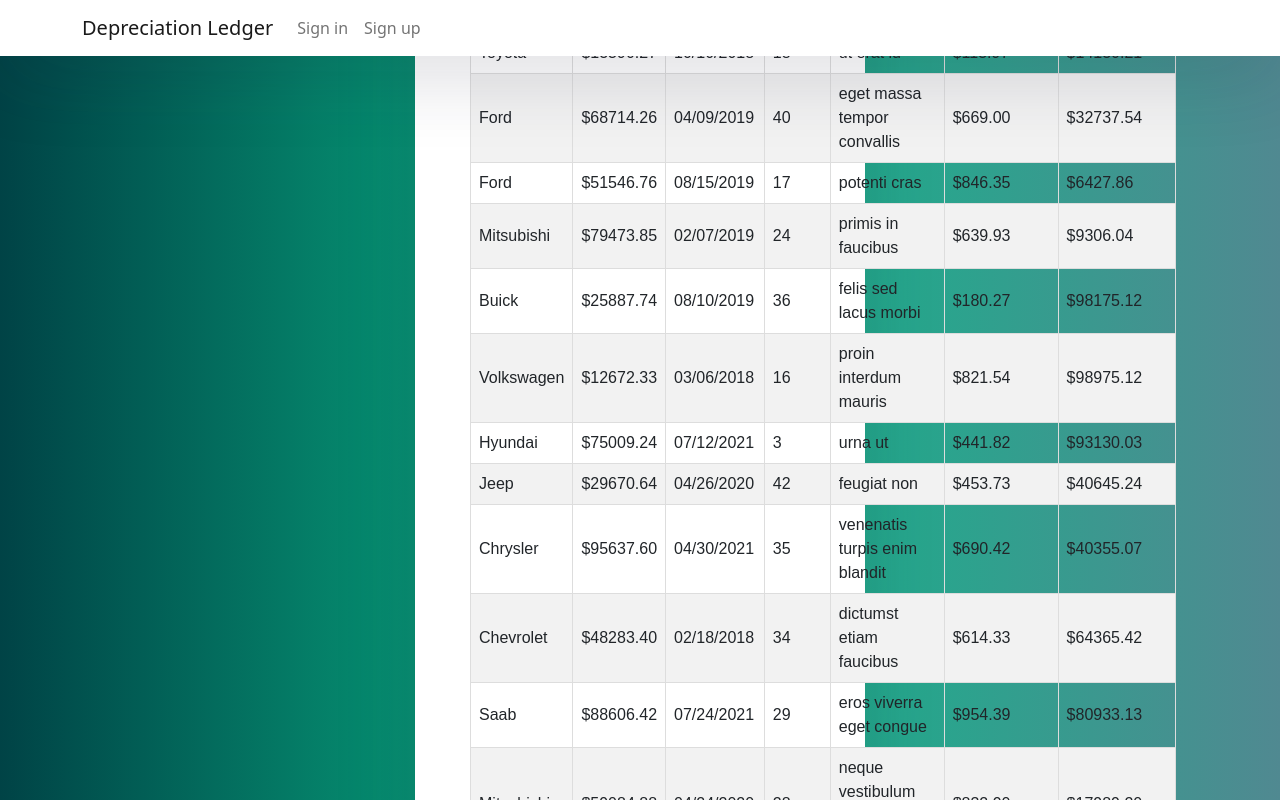
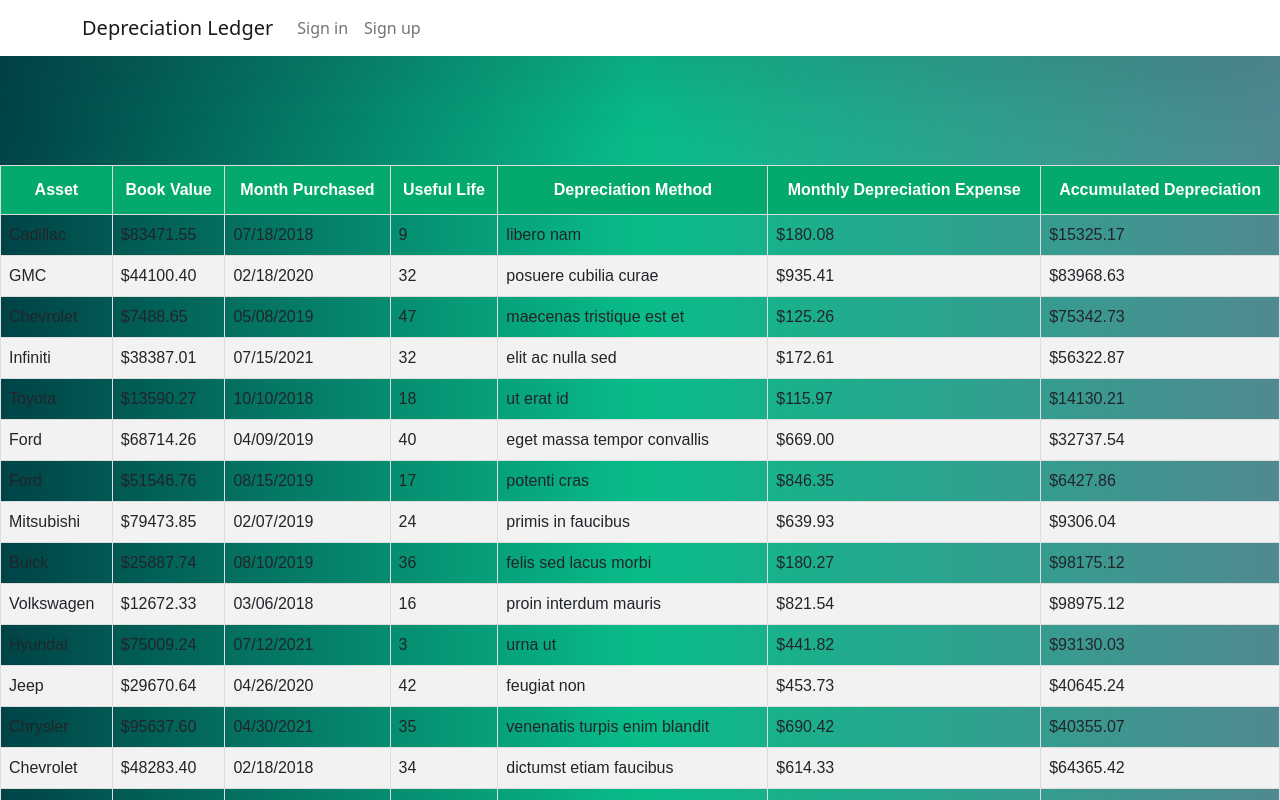
Before and after one commit to Vandy-P3/Subsidiary-Ledger, a React (Create React App) app in the folder sub-ledger/: page / in a window 1280 px wide. Shown: the top 800 px of the page. Built offline with nearby package versions, Linux system fonts and the light colour scheme.

Commit message:
table looks a lot better

```diff
--- a/sub-ledger/src/components/BasicTable.js
+++ b/sub-ledger/src/components/BasicTable.js
@@ -17,7 +17,7 @@
     tableInstance;
 
   return (
-    <table {...getTableProps()}>
+    <table className="tables" {...getTableProps()}>
       <thead>
         {headerGroups.map((headerGroup) => (
           <tr {...headerGroup.getHeaderGroupProps()}>
--- a/sub-ledger/src/components/table.css
+++ b/sub-ledger/src/components/table.css
@@ -20,3 +20,7 @@
     background-color: #04AA6D;
     color: white;
   }
+
+  .tables {
+    margin-top: 400px;
+  }
--- a/sub-ledger/src/index.css
+++ b/sub-ledger/src/index.css
@@ -43,7 +43,7 @@
   text-align: left;
 }
 
-.inner {
+/* .inner {
   width: 450px;
   margin: auto;
   background: #ffffff;
@@ -51,7 +51,7 @@
   padding: 40px 55px 45px 55px;
   border-radius: 15px;
   transition: all 0.3s;
-}
+} */
 
 .outer .form-control:focus {
   border-color: #167bff;
```
